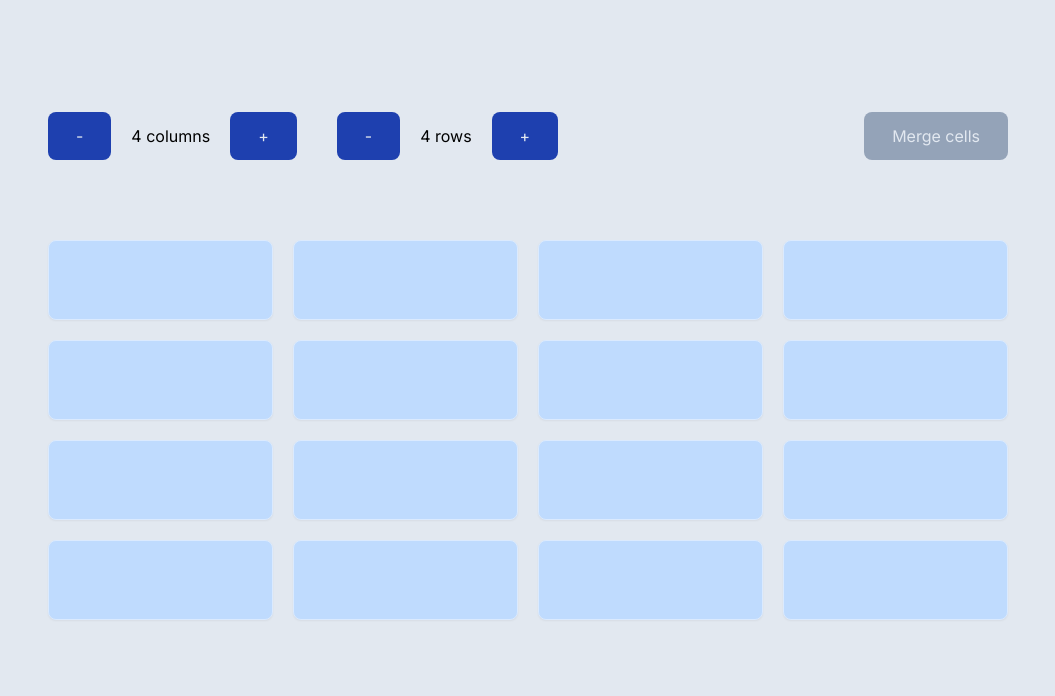
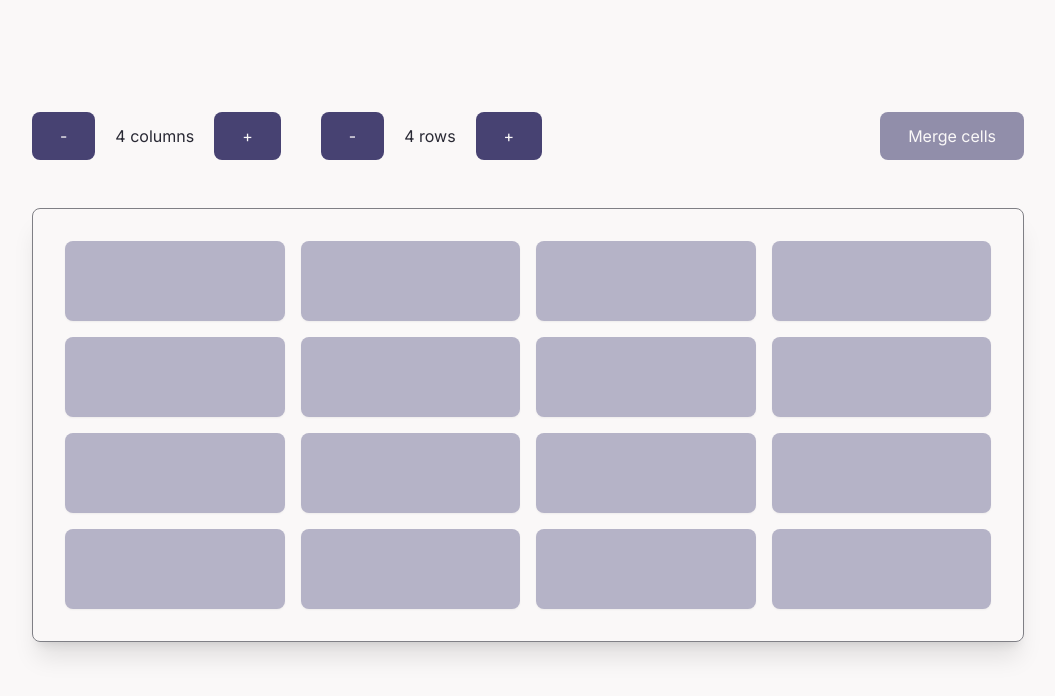
Before and after one commit to jean1591/bento-generator, a Next.js app: page / in a window 1280 px wide. Shown: the top 696 px of the page, without its empty margins (112-1167 px from the left). Built offline with nearby package versions, Linux system fonts and the light colour scheme.

Commit message:
use custom colors, extract settings to components

```diff
--- a/src/app/components/bento.tsx
+++ b/src/app/components/bento.tsx
@@ -80,7 +80,7 @@ export const Bento = () => {
         columnNumber === 6 ? "grid-cols-6" : "",
         columnNumber === 7 ? "grid-cols-7" : "",
         columnNumber === 8 ? "grid-cols-8" : "",
-        "mt-20 grid gap-5"
+        "grid gap-4"
       )}
     >
       {bento.map((row, rowIndex) =>
@@ -98,7 +98,7 @@ export const Bento = () => {
                 )}
                 onClick={() => handleCellOnClick(rowIndex, columnIndex)}
               >
-                <p className="text-center text-black"></p>
+                <p className="text-center text-base-content-500"></p>
               </div>
             );
           }
@@ -124,12 +124,10 @@ const classNamesGenerator = (
     size[1] === 4 ? "row-span-4" : "",
     size[1] === 3 ? "row-span-3" : "",
     size[1] === 2 ? "row-span-2" : "",
-    isCellCurrentCell(cellOne, rowIndex, columnIndex)
-      ? "border-red-100 bg-red-200 shadow-2xl"
-      : "",
-    isCellCurrentCell(cellTwo, rowIndex, columnIndex)
-      ? "border-green-100 bg-green-200 shadow-2xl"
-      : "",
-    "border min-h-20 transition ease-in-out duration-500 rounded-lg border-blue-100 bg-blue-200 shadow-sm"
+    isCellCurrentCell(cellOne, rowIndex, columnIndex) ||
+      isCellCurrentCell(cellTwo, rowIndex, columnIndex)
+      ? "bg-primary-500 shadow-2xl"
+      : "bg-primary-200 shadow-sm",
+    "min-h-20 transition ease-in-out duration-500 rounded-lg"
   );
 };
--- a/src/app/components/button.tsx
+++ b/src/app/components/button.tsx
@@ -13,8 +13,8 @@ export const Button = ({
     <button
       disabled={buttonDisabled}
       className={classNames(
-        buttonDisabled ? "bg-slate-400" : "bg-blue-800",
-        "text-center text-slate-200 px-7 py-3 rounded-lg"
+        buttonDisabled ? "bg-primary-300" : "bg-primary-500",
+        "text-base text-center text-base-color px-7 py-3 rounded-lg"
       )}
       onClick={onClick}
     >
--- /dev/null
+++ b/src/app/components/settings.tsx
@@ -0,0 +1,73 @@
+import { SetColumnsNumber, SetRowsNumber } from "./setSize";
+import {
+  isCellOneSelectedAndNotCellTwo,
+  mergeCells,
+  restoreCells,
+} from "@/utils";
+import {
+  setBento,
+  setSelectedCellOne,
+  setSelectedCellTwo,
+} from "../lib/store/features/bentoSettings/slice";
+import { useDispatch, useSelector } from "react-redux";
+
+import { Button } from "./button";
+import { RootState } from "../lib/store/store";
+
+export const Settings = () => {
+  const dispatch = useDispatch();
+
+  const { bento, mergeButtonDisable, selectedCellOne, selectedCellTwo } =
+    useSelector((state: RootState) => state.bentoSettings);
+
+  const resetSelectedCells = () => {
+    dispatch(setSelectedCellOne(null));
+    dispatch(setSelectedCellTwo(null));
+  };
+
+  const canRestoreCells = isCellOneSelectedAndNotCellTwo(
+    bento,
+    selectedCellOne,
+    selectedCellTwo
+  );
+
+  const handleMerge = () => {
+    if (!selectedCellOne && !selectedCellTwo) {
+      return;
+    }
+
+    if (canRestoreCells) {
+      // @ts-expect-error selectedCellOne !== null checked in isCellOneSelectedAndNotCellTwo
+      const updatedBento = restoreCells(bento, selectedCellOne);
+
+      dispatch(setBento(updatedBento));
+      resetSelectedCells();
+
+      return;
+    }
+
+    if (selectedCellOne && selectedCellTwo) {
+      const updatedBento = mergeCells(bento, selectedCellOne, selectedCellTwo);
+
+      dispatch(setBento(updatedBento));
+      resetSelectedCells();
+    }
+
+    return;
+  };
+
+  return (
+    <div className="flex items-center justify-between">
+      <div className="flex items-center justify-start gap-x-10">
+        <SetColumnsNumber />
+        <SetRowsNumber />
+      </div>
+
+      <Button
+        label={canRestoreCells ? "Restore cells" : "Merge cells"}
+        buttonDisabled={mergeButtonDisable}
+        onClick={handleMerge}
+      />
+    </div>
+  );
+};
--- a/src/app/components/toast.tsx
+++ b/src/app/components/toast.tsx
@@ -31,15 +31,17 @@ export const Toast = () => {
               <div className="p-4">
                 <div className="flex items-start">
                   <div className="w-0 flex-1 pt-0.5">
-                    <p className="text-sm font-medium text-gray-900">
+                    <p className="text-sm font-medium text-base-content-500">
                       An error occured 😱
                     </p>
-                    <p className="mt-1 text-sm text-gray-500">{errorMessage}</p>
+                    <p className="mt-1 text-sm text-base-content-300">
+                      {errorMessage}
+                    </p>
                   </div>
                   <div className="ml-4 flex flex-shrink-0">
                     <button
                       type="button"
-                      className="inline-flex rounded-md bg-red-100 text-gray-400 hover:text-gray-500 focus:outline-none focus:ring-2 focus:ring-indigo-500 focus:ring-offset-2"
+                      className="inline-flex rounded-md bg-red-100 text-base-content-300 hover:text-base-content-500"
                       onClick={() => {
                         dispatch(setDisplayToast(false));
                       }}
--- a/src/app/layout.tsx
+++ b/src/app/layout.tsx
@@ -13,10 +13,13 @@ export default function RootLayout({
   return (
     <StoreProvider>
       <html lang="fr" suppressHydrationWarning>
-        <body className={classNames(inter.className, "bg-slate-200")}>
-          <div className="py-8 mx-auto max-w-5xl px-4 sm:px-6 lg:px-8 mb-16">
-            {children}
-          </div>
+        <body
+          className={classNames(
+            inter.className,
+            "bg-base-color text-base-content-500"
+          )}
+        >
+          <div className="py-8 mx-auto max-w-5xl px-4 mb-16">{children}</div>
         </body>
       </html>
     </StoreProvider>
--- a/src/app/page.tsx
+++ b/src/app/page.tsx
@@ -1,83 +1,23 @@
 "use client";
 
-import { SetColumnsNumber, SetRowsNumber } from "./components/setSize";
-import {
-  isCellOneSelectedAndNotCellTwo,
-  mergeCells,
-  restoreCells,
-} from "@/utils";
-import {
-  setBento,
-  setSelectedCellOne,
-  setSelectedCellTwo,
-} from "./lib/store/features/bentoSettings/slice";
-import { useDispatch, useSelector } from "react-redux";
-
 import { Bento } from "./components/bento";
-import { Button } from "./components/button";
-import { RootState } from "./lib/store/store";
+import { Settings } from "./components/settings";
 import { Toast } from "./components/toast";
 
 // TODO: full line [0, 0] not handled
 
 export default function Home() {
-  const dispatch = useDispatch();
-  const { bento, mergeButtonDisable, selectedCellOne, selectedCellTwo } =
-    useSelector((state: RootState) => state.bentoSettings);
-
-  const resetSelectedCells = () => {
-    dispatch(setSelectedCellOne(null));
-    dispatch(setSelectedCellTwo(null));
-  };
-
-  const canRestoreCells = isCellOneSelectedAndNotCellTwo(
-    bento,
-    selectedCellOne,
-    selectedCellTwo
-  );
-
-  const handleMerge = () => {
-    if (!selectedCellOne && !selectedCellTwo) {
-      return;
-    }
-
-    if (canRestoreCells) {
-      // @ts-expect-error selectedCellOne !== null checked in isCellOneSelectedAndNotCellTwo
-      const updatedBento = restoreCells(bento, selectedCellOne);
-
-      dispatch(setBento(updatedBento));
-      resetSelectedCells();
-
-      return;
-    }
-
-    if (selectedCellOne && selectedCellTwo) {
-      const updatedBento = mergeCells(bento, selectedCellOne, selectedCellTwo);
-
-      dispatch(setBento(updatedBento));
-      resetSelectedCells();
-    }
-
-    return;
-  };
-
   return (
     <div className="mt-20">
       <Toast />
-      <div className="flex items-center justify-between">
-        <div className="flex items-center justify-start gap-x-10">
-          <SetColumnsNumber />
-          <SetRowsNumber />
-        </div>
 
-        <Button
-          label={canRestoreCells ? "Restore cells" : "Merge cells"}
-          buttonDisabled={mergeButtonDisable}
-          onClick={handleMerge}
-        />
+      <div className="mt-20">
+        <Settings />
       </div>
 
-      <Bento />
+      <div className="mt-12 p-8 border border-base-content-300 rounded-lg shadow-xl">
+        <Bento />
+      </div>
     </div>
   );
 }
--- a/tailwind.config.js
+++ b/tailwind.config.js
@@ -3,7 +3,31 @@ module.exports = {
   darkMode: "class",
   theme: {
     extend: {
-      colors: {},
+      colors: {
+        "base-color": "#FAF8F8",
+        "base-content": {
+          100: "#d4d4d6",
+          200: "#a9a9ae",
+          300: "#7f7f85",
+          400: "#54545d",
+          500: "#292934",
+          600: "#21212a",
+          700: "#19191f",
+          800: "#101015",
+          900: "#08080a",
+        },
+        primary: {
+          100: "#dad9e3",
+          200: "#b5b3c7",
+          300: "#918eaa",
+          400: "#6c688e",
+          500: "#474272",
+          600: "#39355b",
+          700: "#2b2844",
+          800: "#1c1a2e",
+          900: "#0e0d17",
+        },
+      },
     },
   },
   plugins: [],
```
